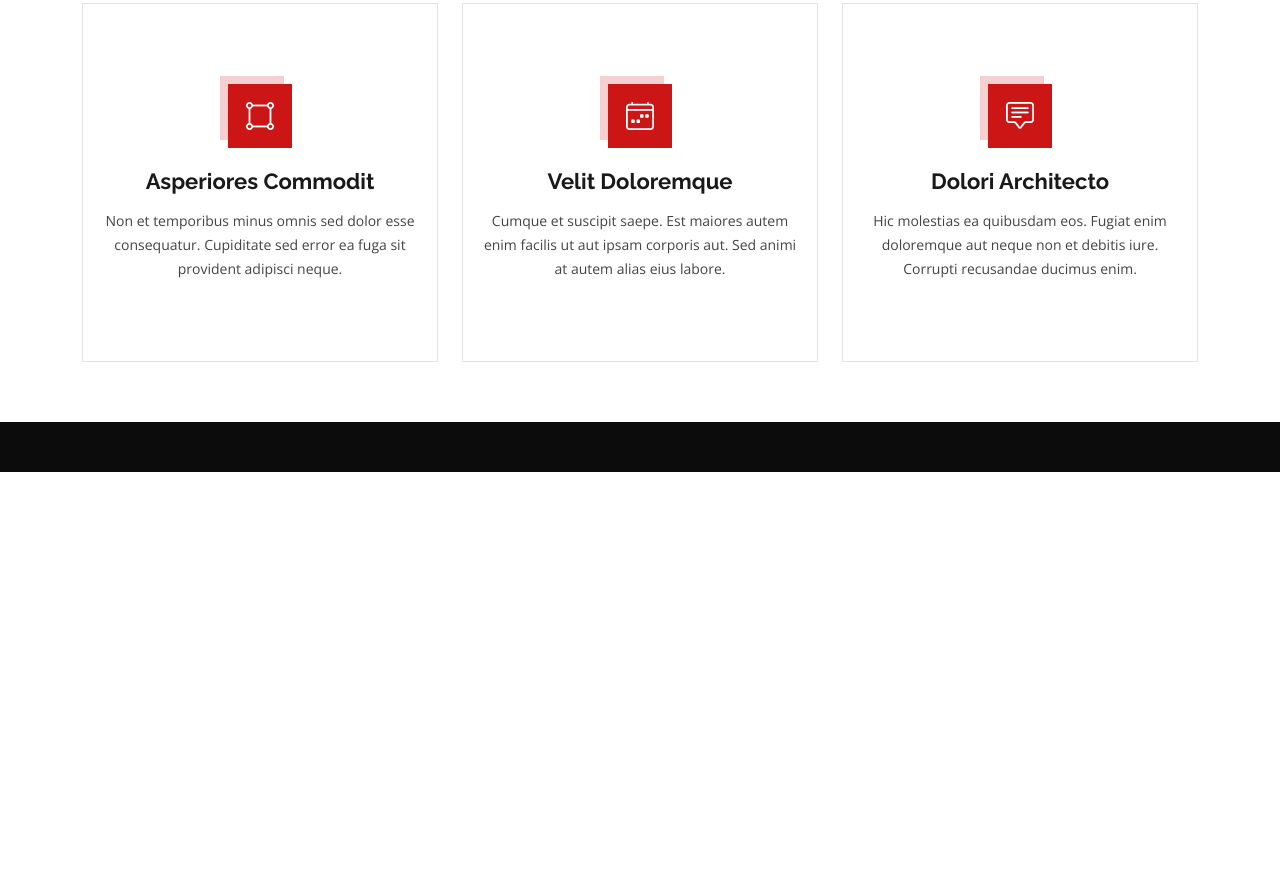
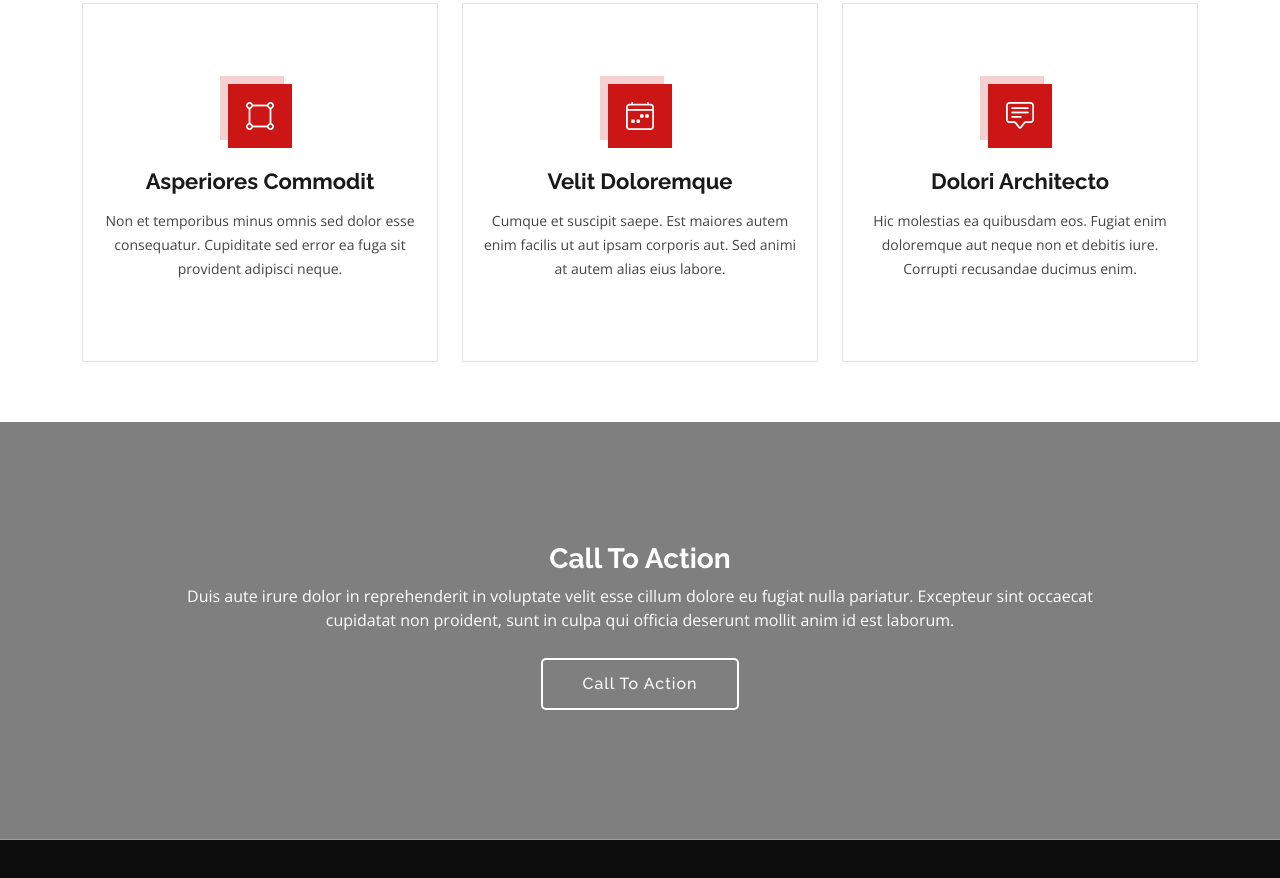
Before and after one commit to Beza-16/TBBBS, a plain HTML site: page index.html in a window 1280 px wide. Shown: the part 2859-3737 px from the top of the page. Before the commit the page ends 3331 px from the top, so only its background shows below. Drawn offline with nearby package versions, Linux system fonts and the light colour scheme.

Commit message:
commit bereket's commit

```diff
--- a/index.html
+++ b/index.html
@@ -393,6 +393,23 @@
     <!-- /Services Section -->
 
     <!-- Call To Action Section -->
+    <section id="call-to-action" class="call-to-action section">
+
+      <img src="assets/img/cta-bg.jpg" alt="">
+
+      <div class="container">
+        <div class="row justify-content-center" data-aos="zoom-in" data-aos-delay="100">
+          <div class="col-xl-10">
+            <div class="text-center">
+              <h3>Call To Action</h3>
+              <p>Duis aute irure dolor in reprehenderit in voluptate velit esse cillum dolore eu fugiat nulla pariatur. Excepteur sint occaecat cupidatat non proident, sunt in culpa qui officia deserunt mollit anim id est laborum.</p>
+              <a class="cta-btn" href="#">Call To Action</a>
+            </div>
+          </div>
+        </div>
+      </div>
+
+    </section>
     <!-- /Call To Action Section -->
 
     <!-- Portfolio Section -->
```
